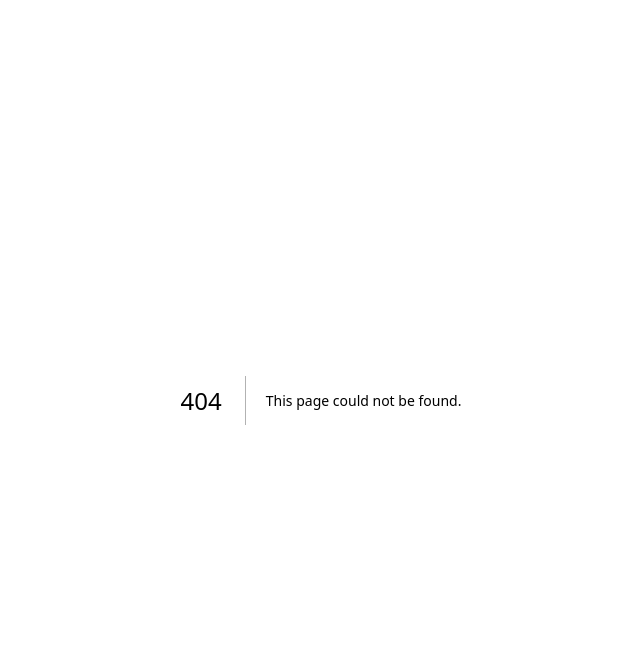
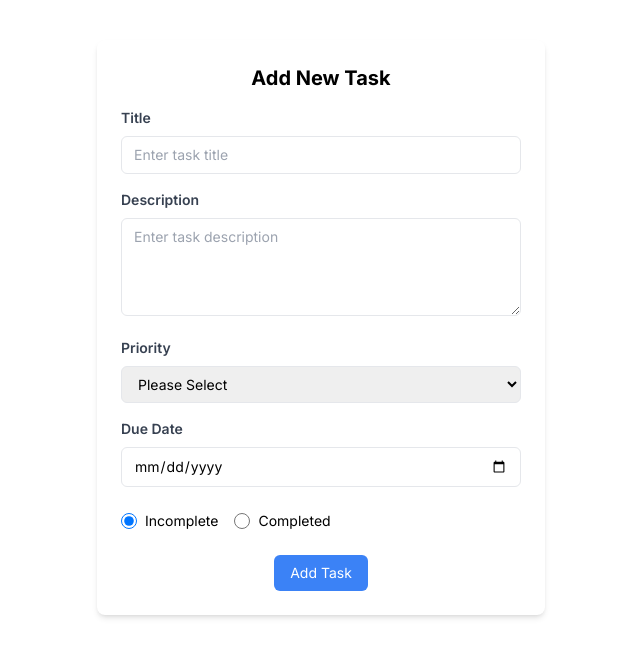
Before and after one commit to tchai81/task-management-frontend, a Next.js app: page /task-management/create in a window 1280 px wide. Before the commit this address had no page. Shown: the top 656 px of the page, without its empty margins (319-959 px from the left). Built offline with nearby package versions, Linux system fonts and the light colour scheme.

Commit message:
Initial implementation of Task creation/update form

```diff
--- /dev/null
+++ b/app/constants/priorityOptions.tsx
@@ -0,0 +1,18 @@
+import ISelectOptions from "../interfaces/iSelectOptions";
+
+const priorityOptions: ISelectOptions[] = [
+  {
+    label: "Low",
+    value: "1",
+  },
+  {
+    label: "Medium",
+    value: "2",
+  },
+  {
+    label: "High",
+    value: "3",
+  },
+];
+
+export default priorityOptions;
--- /dev/null
+++ b/app/interfaces/iRegisterOptions.tsx
@@ -0,0 +1,8 @@
+interface IFormValidationRule {
+  required?: string;
+}
+
+export default interface IRegisterOptions {
+  title: IFormValidationRule;
+  priority: IFormValidationRule;
+}
--- /dev/null
+++ b/app/interfaces/iSelectOptions.tsx
@@ -0,0 +1,4 @@
+export default interface ISelectOptions {
+  label: string;
+  value: string;
+}
--- /dev/null
+++ b/app/interfaces/iTaskManagementPayload.tsx
@@ -0,0 +1,7 @@
+export default interface ITaskManagement {
+  title: string;
+  description: string;
+  priority: string;
+  endDate: Date;
+  status: "Completed" | "InComplete";
+}
--- /dev/null
+++ b/app/task-management/components/createUpdateTaskForm.tsx
@@ -0,0 +1,142 @@
+"use client";
+import { useForm, SubmitHandler, FieldValues } from "react-hook-form";
+import IRegisterOptions from "@/app/interfaces/iRegisterOptions";
+import ITaskManagement from "@/app/interfaces/iTaskManagementPayload";
+import ISelectOptions from "@/app/interfaces/iSelectOptions";
+import priorityOptions from "@/app/constants/priorityOptions";
+
+export default function CreateUpdateTaskForm() {
+  const {
+    handleSubmit,
+    register,
+    formState: { errors },
+  } = useForm<ITaskManagement>();
+
+  const registerOptions: IRegisterOptions = {
+    title: {
+      required: "Title is required",
+    },
+    priority: {
+      required: "Priority is required",
+    },
+  };
+
+  const createOrUpdateTask: SubmitHandler<ITaskManagement> = async (
+    data: ITaskManagement
+  ) => {
+    const url: string = "";
+    console.log(data);
+  };
+
+  return (
+    <div className="mt-10 p-6 bg-white rounded-lg shadow-md">
+      <h2 className="text-xl font-bold mb-4 text-center">Add New Task</h2>
+      <form onSubmit={handleSubmit(createOrUpdateTask)}>
+        <div className="mb-4">
+          <label
+            htmlFor="title"
+            className="block text-gray-700 font-semibold mb-2 text-sm"
+          >
+            Title
+          </label>
+          <input
+            {...register("title", registerOptions.title)}
+            type="text"
+            placeholder="Enter task title"
+            className="w-full px-3 py-2 border rounded-md focus:outline-none focus:ring focus:ring-blue-200 text-sm"
+          />
+          <span className="text-xs text-red-500">
+            {errors.title && `${errors?.title?.message}`}
+          </span>
+        </div>
+
+        <div className="mb-4">
+          <label
+            htmlFor="description"
+            className="block text-gray-700 font-semibold mb-2 text-sm"
+          >
+            Description
+          </label>
+          <textarea
+            {...register("description", registerOptions.priority)}
+            rows={4}
+            placeholder="Enter task description"
+            className="w-full px-3 py-2 border rounded-md focus:outline-none focus:ring focus:ring-blue-200 text-sm"
+          ></textarea>
+        </div>
+
+        <div className="mb-4">
+          <label
+            htmlFor="priority"
+            className="block text-gray-700 font-semibold mb-2 text-sm"
+          >
+            Priority
+          </label>
+          <select
+            {...register("priority", registerOptions.priority)}
+            className="w-full px-3 py-2 border rounded-md focus:outline-none focus:ring focus:ring-blue-200 text-sm"
+          >
+            <option value="">Please Select</option>
+            {priorityOptions &&
+              priorityOptions.map((priorityOptions: ISelectOptions) => (
+                <option
+                  key={`${priorityOptions.value}`}
+                  value={`${priorityOptions.value}`}
+                >{`${priorityOptions.label}`}</option>
+              ))}
+          </select>
+          <span className="text-xs text-red-500">
+            {errors.priority && `${errors?.priority?.message}`}
+          </span>
+        </div>
+
+        <div className="mb-4">
+          <label
+            htmlFor="due_date"
+            className="block text-gray-700 font-semibold mb-2 text-sm"
+          >
+            Due Date
+          </label>
+          <input
+            {...register("endDate")}
+            type="date"
+            className="w-full px-3 py-2 border rounded-md focus:outline-none focus:ring focus:ring-blue-200 text-sm"
+          />
+        </div>
+
+        <div className="my-6">
+          <div className="flex items-center space-x-4">
+            <label className="inline-flex items-center">
+              <input
+                {...register("status")}
+                type="radio"
+                value="Incomplete"
+                className="form-radio text-blue-600 h-4 w-4"
+                defaultChecked
+              />
+              <span className="ml-2 text-sm">Incomplete</span>
+            </label>
+            <label className="inline-flex items-center">
+              <input
+                {...register("status")}
+                type="radio"
+                value="Completed"
+                className="form-radio text-blue-600 h-4 w-4"
+              />
+              <span className="ml-2 text-sm">Completed</span>
+            </label>
+          </div>
+        </div>
+
+        <div className="text-center">
+          <button
+            type="submit"
+            className="bg-blue-500 text-white px-4 py-2 rounded-md hover:bg-blue-600 focus:outline-none focus:ring focus:ring-blue-200 text-sm"
+          >
+            Add Task
+          </button>
+        </div>
+      </form>
+    </div>
+  );
+}
--- /dev/null
+++ b/app/task-management/create/page.tsx
@@ -0,0 +1,9 @@
+import CreateUpdateTaskForm from "../components/createUpdateTaskForm";
+
+export default function CreateTaskManagement() {
+  return (
+    <div className="max-w-md mx-auto">
+      <CreateUpdateTaskForm />
+    </div>
+  );
+}
--- /dev/null
+++ b/app/task-management/page.tsx
@@ -0,0 +1,3 @@
+export default function CreateTaskManagement() {
+  return <div>List</div>;
+}
--- /dev/null
+++ b/app/task-management/update/page.tsx
@@ -0,0 +1,3 @@
+export default function UpdateTaskManagement() {
+  return <div></div>;
+}
```
